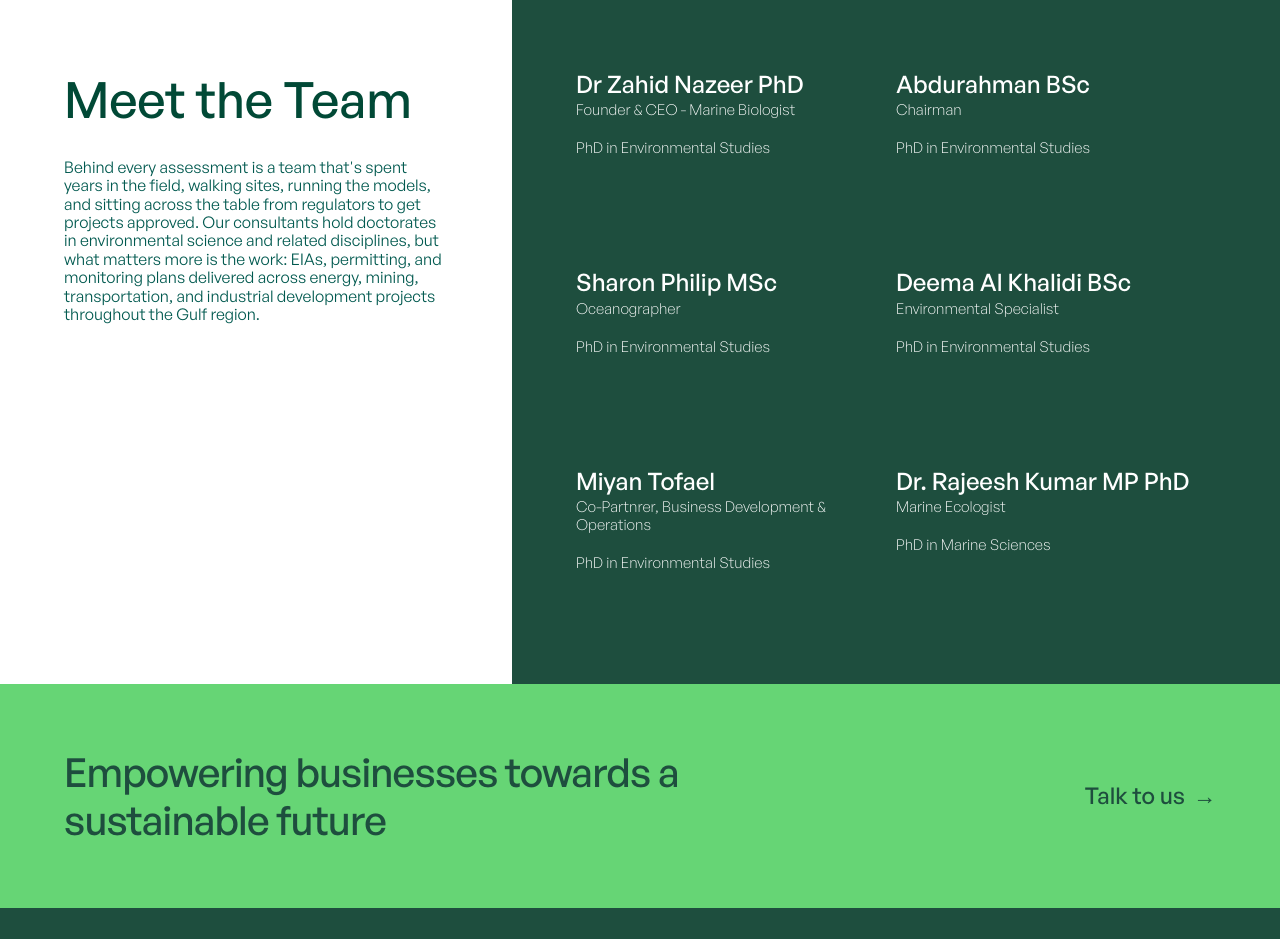
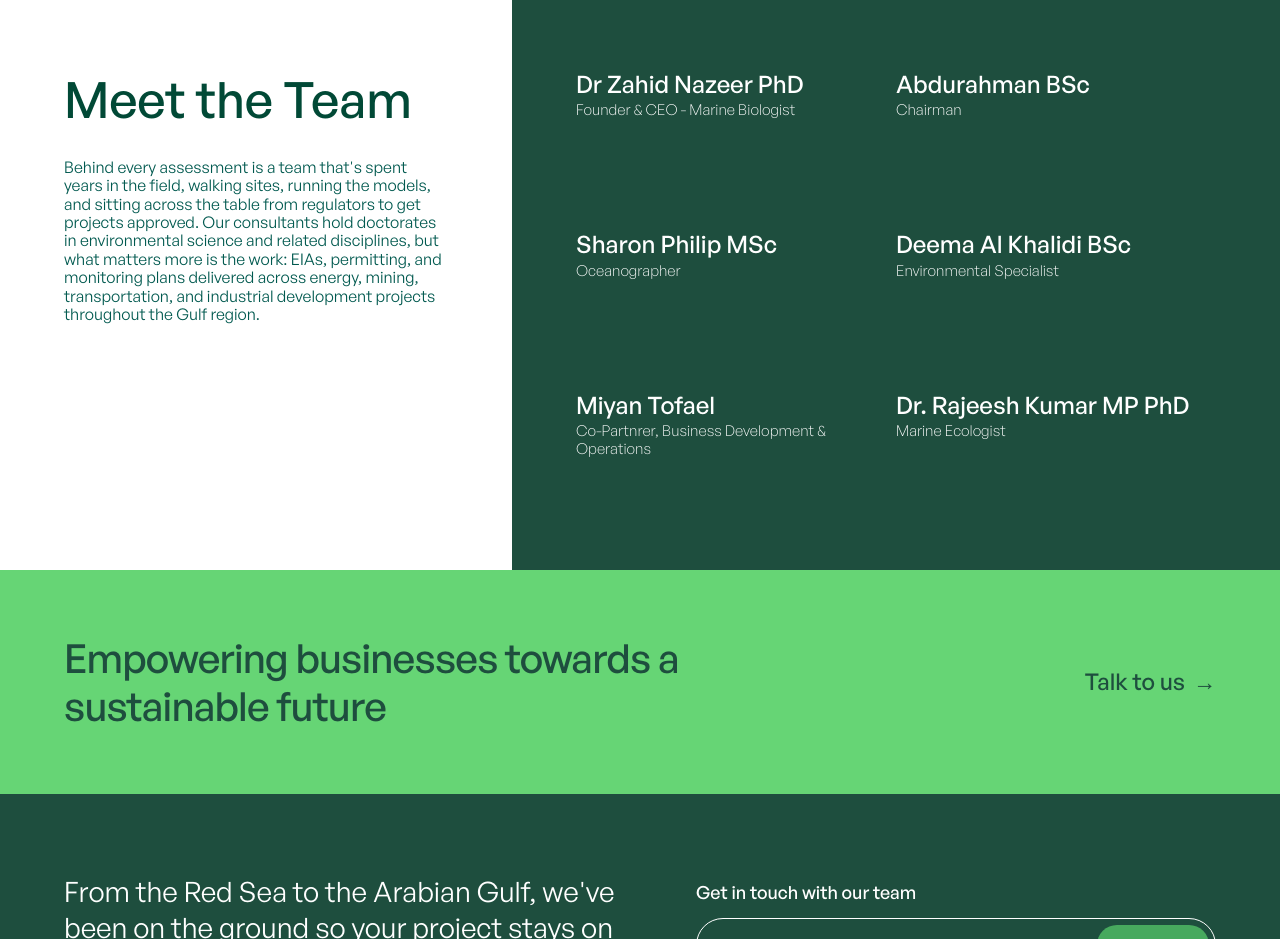
Before and after one commit to hibahfathima/planet-green, a website: page about.html in a window 1280 px wide. Shown: the part 1060-1999 px from the top of the page. Drawn offline with Linux system fonts and the light colour scheme.

Commit message:
new updation in about page

```diff
--- a/about.html
+++ b/about.html
@@ -157,11 +157,11 @@
             Founder & CEO - Marine Biologist
           </p>
 
-          <p
+          <!-- <p
             class="mt-5 font-sans font-light text-white lg:text-[15px]  text-[10px] md:text-xs leading-[1.2]"
           >
             PhD in Environmental Studies
-          </p>
+          </p> -->
         </div>
 
 
@@ -179,11 +179,11 @@
             Chairman
           </p>
 
-          <p
+          <!-- <p
             class="mt-5 font-sans font-light text-white lg:text-[15px]  text-[10px] md:text-xs leading-[1.2]"
           >
             PhD in Environmental Studies
-          </p>
+          </p> -->
         </div>
 
 
@@ -201,11 +201,11 @@
             Oceanographer
           </p>
 
-          <p
+          <!-- <p
             class="mt-5 font-sans font-light text-white lg:text-[15px]  text-[10px] md:text-xs leading-[1.2]"
           >
             PhD in Environmental Studies
-          </p>
+          </p> -->
         </div>
 
 
@@ -223,11 +223,11 @@
             Environmental Specialist
           </p>
 
-          <p
+          <!-- <p
             class="mt-5 font-sans font-light text-white lg:text-[15px]  text-[10px] md:text-xs leading-[1.2]"
           >
             PhD in Environmental Studies
-          </p>
+          </p> -->
         </div>
 
 
@@ -245,11 +245,11 @@
             Co-Partnrer, Business Development & Operations
           </p>
 
-          <p
+          <!-- <p
             class="mt-5 font-sans font-light text-white lg:text-[15px]  text-[10px] md:text-xs leading-[1.2]"
           >
             PhD in Environmental Studies
-          </p>
+          </p> -->
         </div>
 
 
@@ -267,11 +267,11 @@
            Marine Ecologist
           </p>
 
-          <p
+          <!-- <p
             class="mt-5 font-sans font-light text-white lg:text-[15px]  text-[10px] md:text-xs leading-[1.2]"
           >
             PhD in Marine Sciences
-          </p>
+          </p> -->
         </div>
 
       </div>
```
